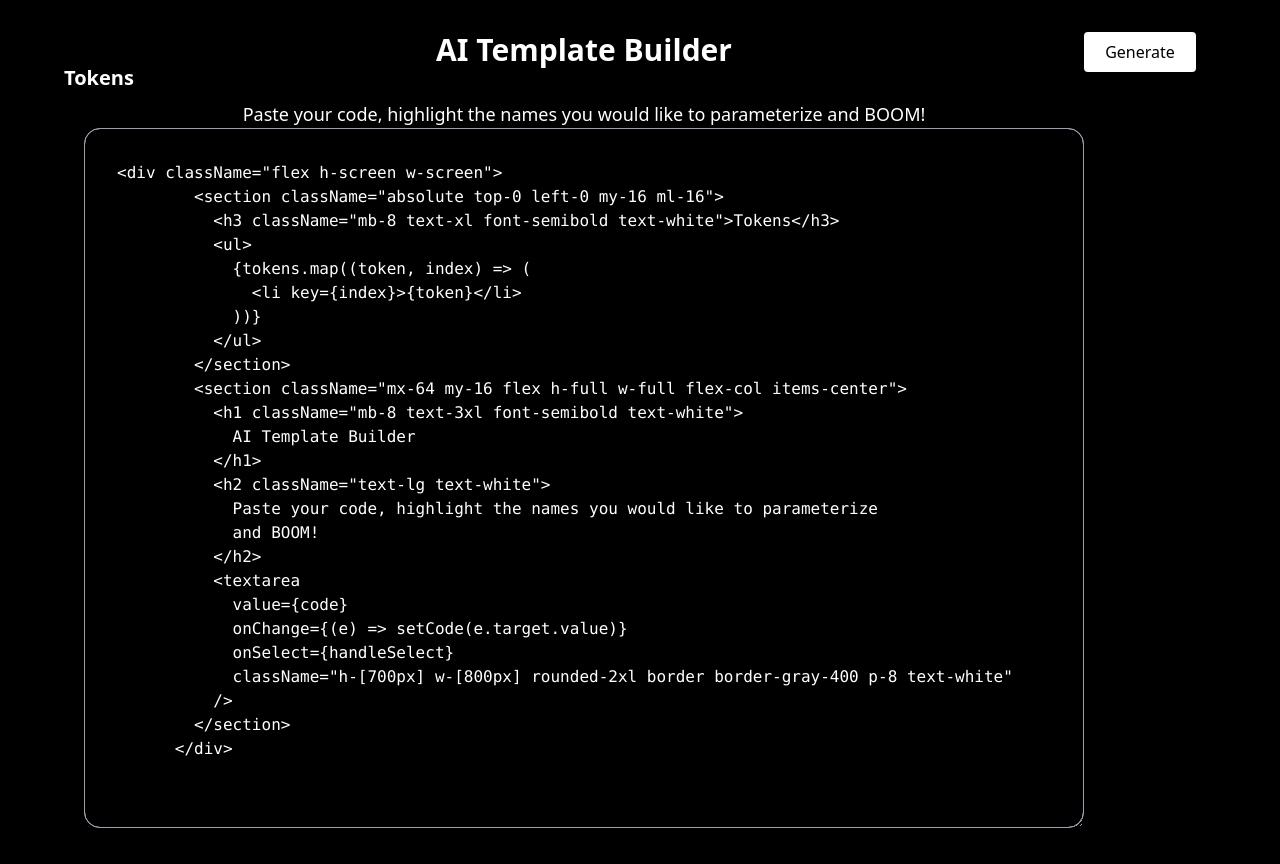
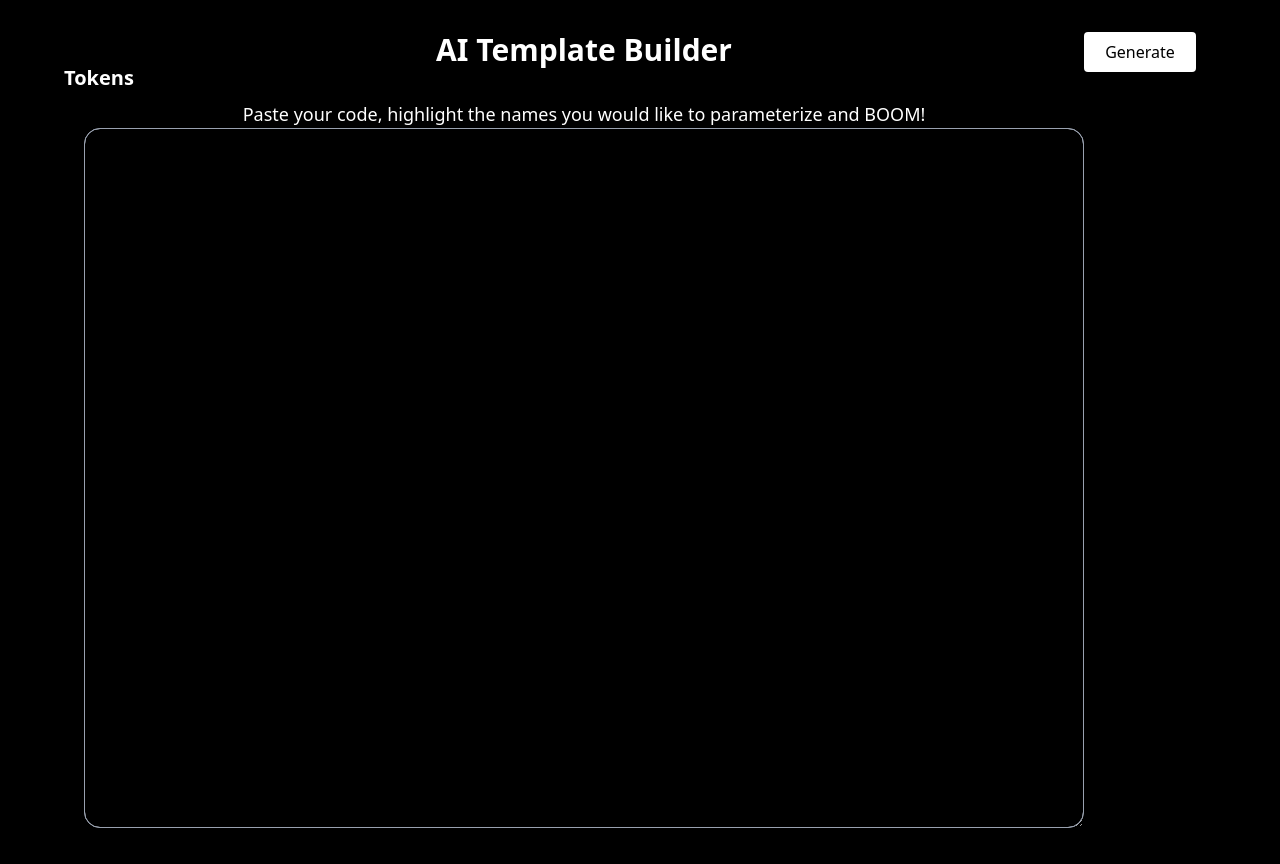
Before and after one commit to iagombermudez/template-builder, a React (Vite) app: page / in a window 1280 px wide. Built offline with nearby package versions, Linux system fonts and the light colour scheme.

Commit message:
add debug mode to be able to see hidden highlighted text

```diff
--- a/src/pages/template-builder-page.hooks.tsx
+++ b/src/pages/template-builder-page.hooks.tsx
@@ -178,24 +178,25 @@ export const useTemplateBuilderPageHooks = () => {
       }
 
       // Append the highlight (or show add highlight button)
-      const highlightText = code.substring(
+      const textToHighlight = code.substring(
         highlight.position.start,
         highlight.position.end,
       );
+      console.log(textToHighlight);
       switch (highlight.type) {
         case "existing-parameter":
           nodes.push(
             <Highlight
               key={`highlight-${highlight.position.start}`}
               color={highlight.color}
-              text={highlightText}
+              text={textToHighlight}
             />,
           );
           break;
         case "potential-parameter": {
           nodes.push(
             <AddHighlightButton onClick={handleOpenConfirmationPopup} />,
-            highlightText,
+            textToHighlight,
           );
           break;
         }
--- a/src/pages/template-builder-page.tsx
+++ b/src/pages/template-builder-page.tsx
@@ -20,6 +20,9 @@ export const TemplateBuilderPage = () => {
     closeTemplateCreatedPopup,
     handleCopyTemplateScriptToClipboard,
   } = useTemplateBuilderPageHooks();
+
+  // Variable use to toggle between showin the textarea text or the highlights text
+  const debugMode = true;
 
   const { syncScroll, synchingElementRef } = useSynchronizeScrolls();
 
@@ -52,7 +55,7 @@ export const TemplateBuilderPage = () => {
           <div className="relative flex gap-4">
             <div
               ref={synchingElementRef}
-              className="pointer-events-none absolute h-[700px] w-[1000px] overflow-auto rounded-2xl border border-gray-400 p-8 font-mono whitespace-pre text-transparent"
+              className={`pointer-events-none absolute h-[700px] w-[1000px] overflow-auto rounded-2xl border border-gray-400 p-8 font-mono whitespace-pre ${debugMode ? "text-yellow-500" : "text-transparent"}`}
             >
               {buildHighlightedCode()}
             </div>
@@ -61,7 +64,7 @@ export const TemplateBuilderPage = () => {
               onScroll={syncScroll}
               onChange={handleCodeChange}
               onSelect={handleSelect}
-              className="mb-8 min-h-[700px] w-[1000px] overflow-auto rounded-2xl border border-gray-400 p-8 font-mono text-nowrap text-white"
+              className={`mb-8 min-h-[700px] w-[1000px] overflow-auto rounded-2xl border border-gray-400 p-8 font-mono text-nowrap ${debugMode ? "text-transparent" : "text-white"}`}
             />
           </div>
         </section>
```
